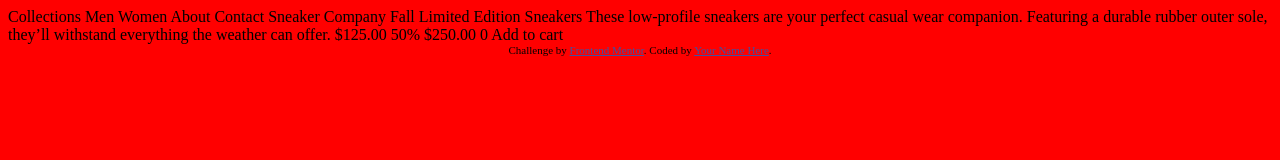
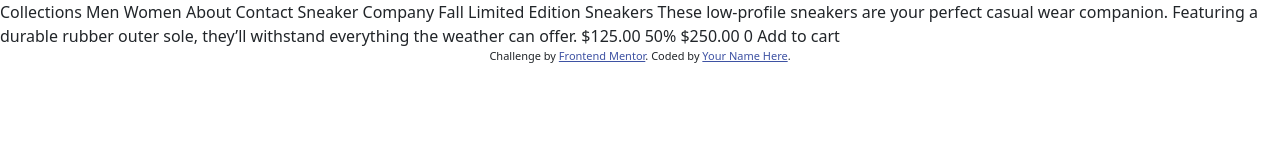
Before and after one commit to Ivar112/E-commerce-product-page, a website: page src/index.html in a window 1280 px wide. Drawn offline with nearby package versions, Linux system fonts and the light colour scheme; files that its build step writes are made by us from their sources.

Commit message:
chore: installed bootstrap

```diff
--- a/package.json
+++ b/package.json
@@ -20,6 +20,7 @@
     },
     "dependencies": {
         "autoprefixer": "^10.4.2",
+        "bootstrap": "^5.2.1",
         "browser-sync": "^2.27.7",
         "copyfiles": "^2.4.1",
         "cssnano": "^5.0.17",
--- /dev/null
+++ b/src/sass/_bootstrap.scss
@@ -0,0 +1,21 @@
+@import "../../node_modules/bootstrap/scss/functions";
+@import "variables";
+@import "../../node_modules/bootstrap/scss/variables";
+@import "../../node_modules/bootstrap/scss/mixins";
+
+@import "../../node_modules/bootstrap/scss/maps";
+@import "../../node_modules/bootstrap/scss/root";
+
+@import "../../node_modules/bootstrap/scss/reboot";
+@import "../../node_modules/bootstrap/scss/type";
+@import "../../node_modules/bootstrap/scss/images";
+@import "../../node_modules/bootstrap/scss/containers";
+@import "../../node_modules/bootstrap/scss/grid";
+@import "../../node_modules/bootstrap/scss/forms";
+@import "../../node_modules/bootstrap/scss/helpers";
+@import "../../node_modules/bootstrap/scss/buttons";
+@import "../../node_modules/bootstrap/scss/navbar";
+@import "../../node_modules/bootstrap/scss/nav";
+@import "../../node_modules/bootstrap/scss/transitions";
+@import "../../node_modules/bootstrap/scss/utilities";
+@import "../../node_modules/bootstrap/scss/utilities/api";
--- a/src/sass/main.scss
+++ b/src/sass/main.scss
@@ -1,3 +1 @@
-body {
-    background-color: red;
-}
+@import 'bootstrap';
```
Also changed, not shown: src/sass/_variables.scss (added), 1 other file. Lines whose indentation alone changed are shown as unchanged.
